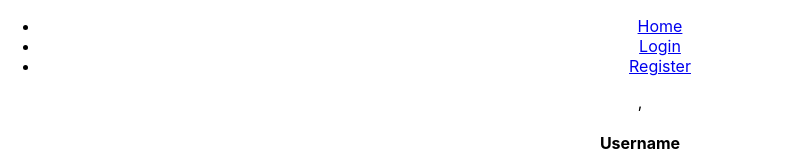
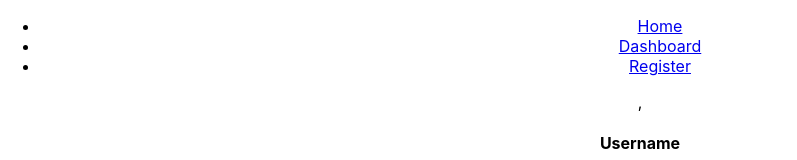
Before and after one commit to MagnumOpusSirius/capstone-bank-app, a React (Create React App) app in the folder bankapp-frontend/: page / in a window 1280 px wide. Shown: the top 160 px of the page, without its empty margins (0-797 px from the left). Built offline with nearby package versions, Linux system fonts and the light colour scheme.

Commit message:
Added dashboard to navbar

```diff
--- a/bankapp-frontend/src/Components/Navbar.js
+++ b/bankapp-frontend/src/Components/Navbar.js
@@ -15,8 +15,8 @@ const Navbar = () => {
             </li>
 
             <li class="nav-item">
-              <Link class="nav-link" to="login">
-                Login
+              <Link class="nav-link" to="dashboard">
+                Dashboard
               </Link>
             </li>
 
```
